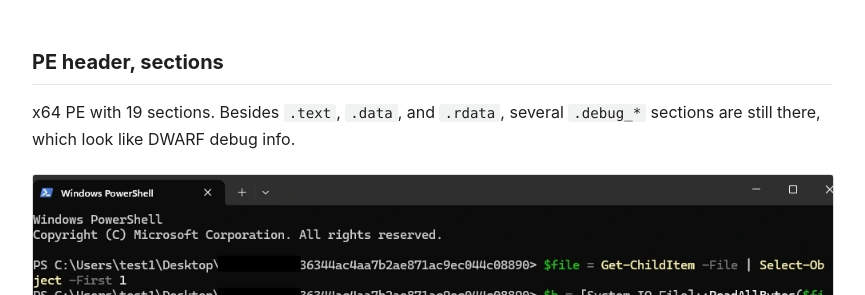
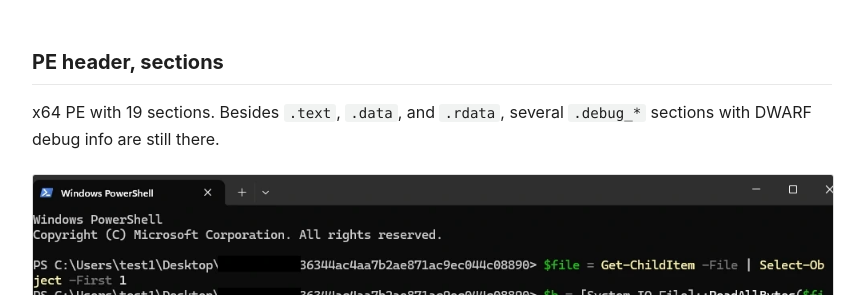
Before and after one commit to jcicaaa3-cloud/jcicaaa3-cloud.github.io, a Jekyll site: the page built from en/research/calipso-02.md, in a window 1280 px wide and 900 px high, scrolled down 633 px. Shown: the part 158-453 px from the top of the window, without its empty margins (208-1073 px from the left). Built offline with Jekyll 4.4.1, drawn with Linux system fonts in a browser that asks for light colours.

Commit message:
Calipso (2) 영어판 문장 정리

```diff
--- a/en/research/calipso-02.md
+++ b/en/research/calipso-02.md
@@ -17,7 +17,7 @@ SHA-256  9f77af05e8b3112eb13777853c7397442d8467549c3bce01f2639305f98e96ed
 
 ## PE header, sections
 
-x64 PE with 19 sections. Besides `.text`, `.data`, and `.rdata`, several `.debug_*` sections are still there, which look like DWARF debug info.
+x64 PE with 19 sections. Besides `.text`, `.data`, and `.rdata`, several `.debug_*` sections with DWARF debug info are still there.
 
 <figure><a href="{{ '/assets/images/pe-file-header.webp' | relative_url }}"><img src="{{ '/assets/images/pe-file-header.webp' | relative_url }}" loading="lazy" alt="PE file header values in PowerShell"></a><figcaption>PE header</figcaption></figure>
 
```
